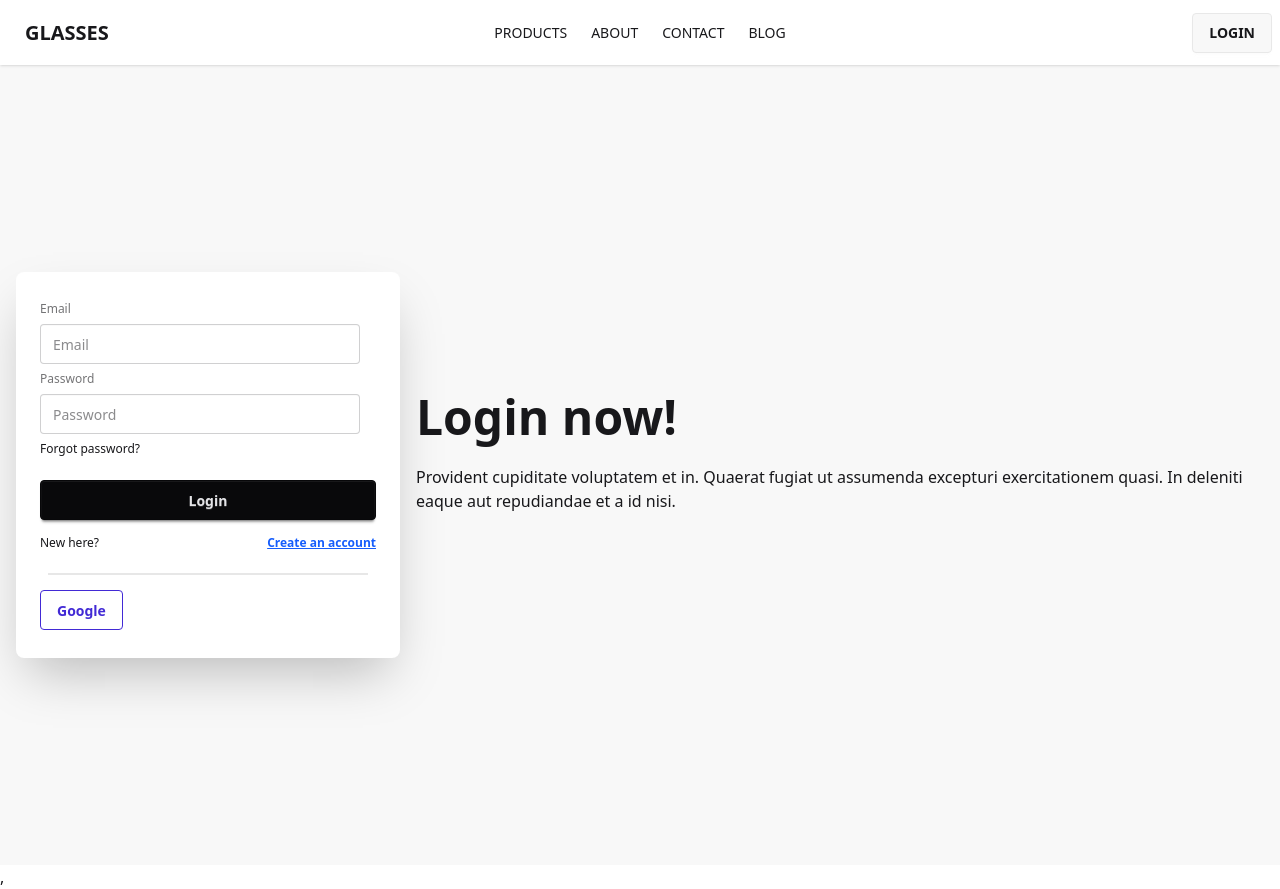
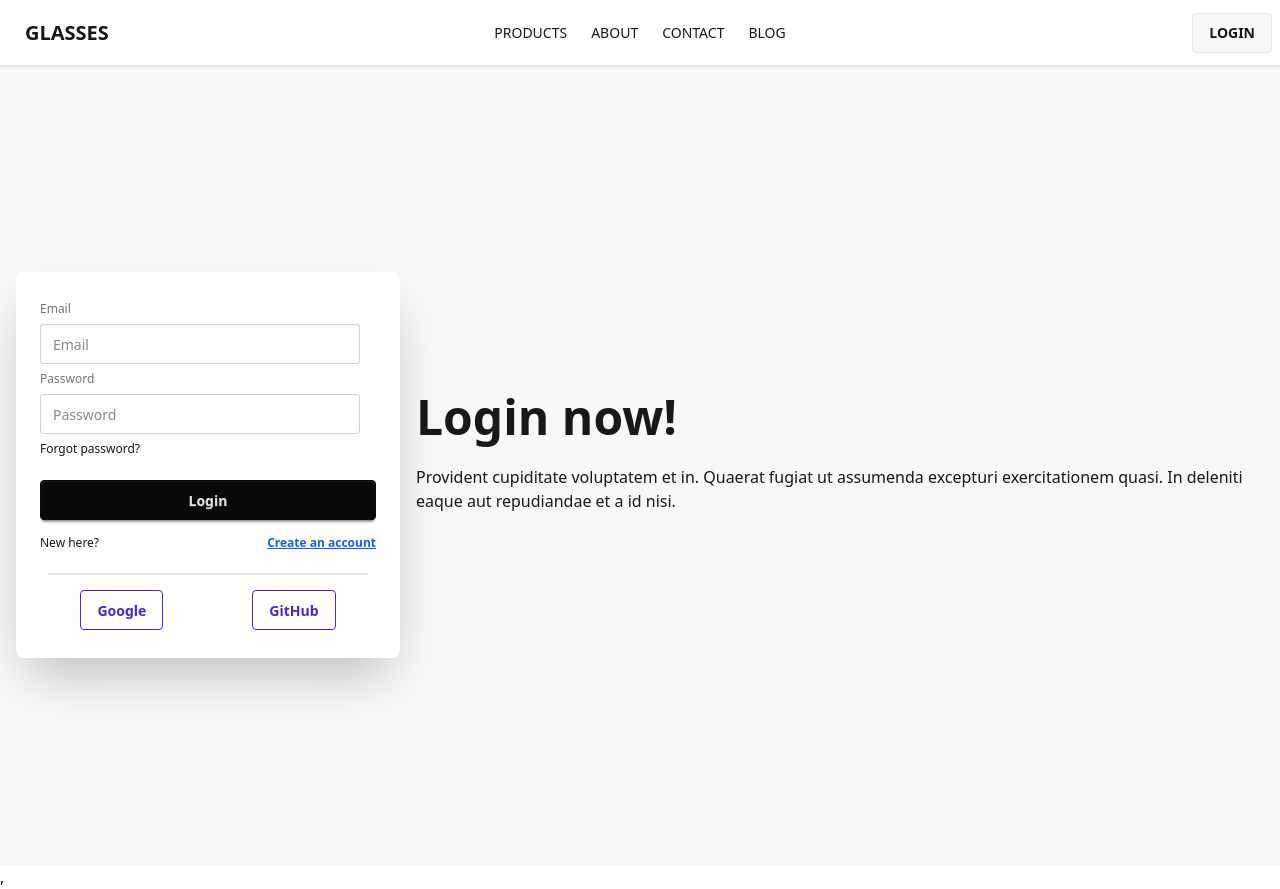
Before and after one commit to Al-Amin018555/glasses-authentication, a React (Vite) app: page /login in a window 1280 px wide. Built offline with nearby package versions, Linux system fonts and the light colour scheme; no server answers.

Commit message:
singin with github feature added

```diff
--- a/src/FirebaseProvider/FirebaseProvider.jsx
+++ b/src/FirebaseProvider/FirebaseProvider.jsx
@@ -1,4 +1,4 @@
-import { createUserWithEmailAndPassword, GoogleAuthProvider, onAuthStateChanged, signInWithEmailAndPassword, signInWithPopup } from "firebase/auth";
+import { createUserWithEmailAndPassword, GithubAuthProvider, GoogleAuthProvider, onAuthStateChanged, signInWithEmailAndPassword, signInWithPopup } from "firebase/auth";
 import { createContext, useEffect, useState } from "react";
 import auth from "../firebase/firebase.init";
 
@@ -9,6 +9,7 @@ const FirebaseProvider = ({ children }) => {
     console.log(user);
 
     const googleProvider = new GoogleAuthProvider();
+    const githubProvider = new GithubAuthProvider();
 
     //create user
     const createUser = (email, password) => {
@@ -25,6 +26,10 @@ const FirebaseProvider = ({ children }) => {
         return signInWithPopup(auth, googleProvider);
     }
 
+    // github sign in
+    const githubSignIn = () => {
+        return signInWithPopup(auth, githubProvider);
+    }
 
     useEffect(() => {
         onAuthStateChanged(auth, (user) => {
@@ -40,6 +45,7 @@ const FirebaseProvider = ({ children }) => {
         user,
         signIn,
         googleSignIn,
+        githubSignIn,
     };
     return (
         <AuthContext value={allValues}>
--- a/src/components/SocialLogin.jsx
+++ b/src/components/SocialLogin.jsx
@@ -1,11 +1,15 @@
 import useAuth from "../hooks/useAuth";
 
 const SocialLogin = () => {
-    const { googleSignIn } = useAuth();
+    const { googleSignIn, githubSignIn } = useAuth();
     return (
         <div>
             <div className="divider m-2"></div>
-            <button onClick={() => googleSignIn()} className="btn btn-outline btn-primary">Google</button>
+            <div className="flex justify-around">
+                <button onClick={() => googleSignIn()} className="btn btn-outline btn-primary">Google</button>
+                <button onClick={() => githubSignIn()} className="btn btn-outline btn-primary ml-2">GitHub</button>
+
+            </div>
         </div>
     );
 };
```
